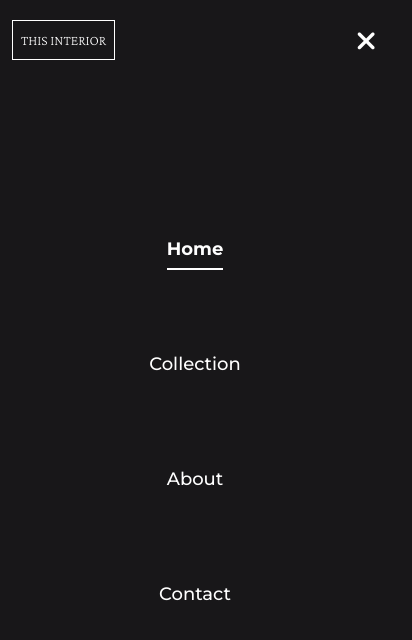
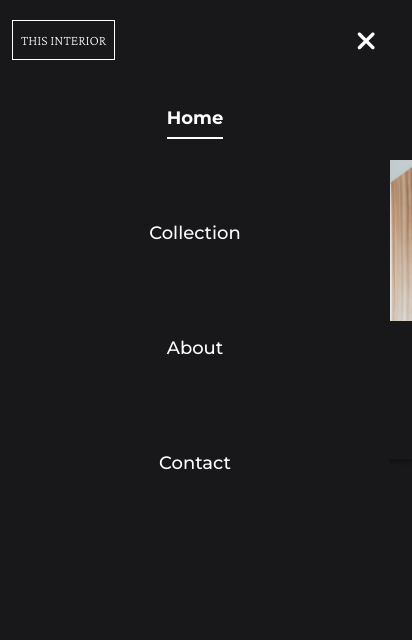
Before and after one commit to gabrielsousapro/interior-consultant-devchallenges, a plain HTML site: page index.html in a window 390 px wide. Both pictures are taken after a click on the element 366 px from the left and 40 px from the top of the page. Shown: the whole page, 412 px wide, since content can reach past the window. Drawn offline with nearby package versions, Linux system fonts and the light colour scheme.

Commit message:
refactor: change media queries to a single file and path

```diff
--- a/css/header.css
+++ b/css/header.css
@@ -57,28 +57,3 @@
     cursor: pointer;
     z-index: 2;
 }
-
-/* Responsive Design */
-
-@media(max-width: 992px) {
-
-    .navbar__menu {
-        position: absolute;
-        flex-direction: column;
-        top: 0;
-        left: 0;
-        width: 100vw;
-        height: 100vh;
-        justify-content: center;
-        background: #181719;
-        display: none;
-    }
-
-    .navbar__menu.open {
-        display: flex;
-    }
-
-    .navbar__btn {
-        display: flex;
-    }
-}
--- a/css/hero.css
+++ b/css/hero.css
@@ -1,3 +1,8 @@
+.main {
+    display: flex;
+    flex-direction: column;
+}
+
 .desc__title {
    color: #FFF;
    font-size: 36px;
--- /dev/null
+++ b/css/responsive-rules.css
@@ -0,0 +1,36 @@
+/* Responsive Design */
+
+@media(max-width: 992px) {
+
+    /* Header */
+
+    .navbar__menu {
+        position: absolute;
+        flex-direction: column;
+        top: 0;
+        left: 0;
+        width: 100vw;
+        height: 100%;
+        justify-content: center;
+        background: #181719;
+        display: none;
+    }
+
+    .navbar__menu.open {
+        display: flex;
+    }
+
+    .navbar__btn {
+        display: flex;
+    }
+}
+
+@media (max-width: 600px) {
+
+    /* Hero section */
+
+    .main {
+        flex-direction: row;
+        margin-top: 55px;
+    }
+}
--- a/index.html
+++ b/index.html
@@ -18,6 +18,7 @@
     <link rel="stylesheet" href="css/header.css">
     <link rel="stylesheet" href="css/hero.css">
     <link rel="stylesheet" href="css/footer.css">
+    <link rel="stylesheet" href="css/responsive-rules.css">
 
     <link rel="stylesheet" href="https://cdnjs.cloudflare.com/ajax/libs/font-awesome/6.4.0/css/all.min.css" integrity="sha512-iecdLmaskl7CVkqkXNQ/ZH/XLlvWZOJyj7Yy7tcenmpD1ypASozpmT/E0iPtmFIB46ZmdtAc9eNBvH0H/ZpiBw==" crossorigin="anonymous" referrerpolicy="no-referrer" />
   </head>
```
